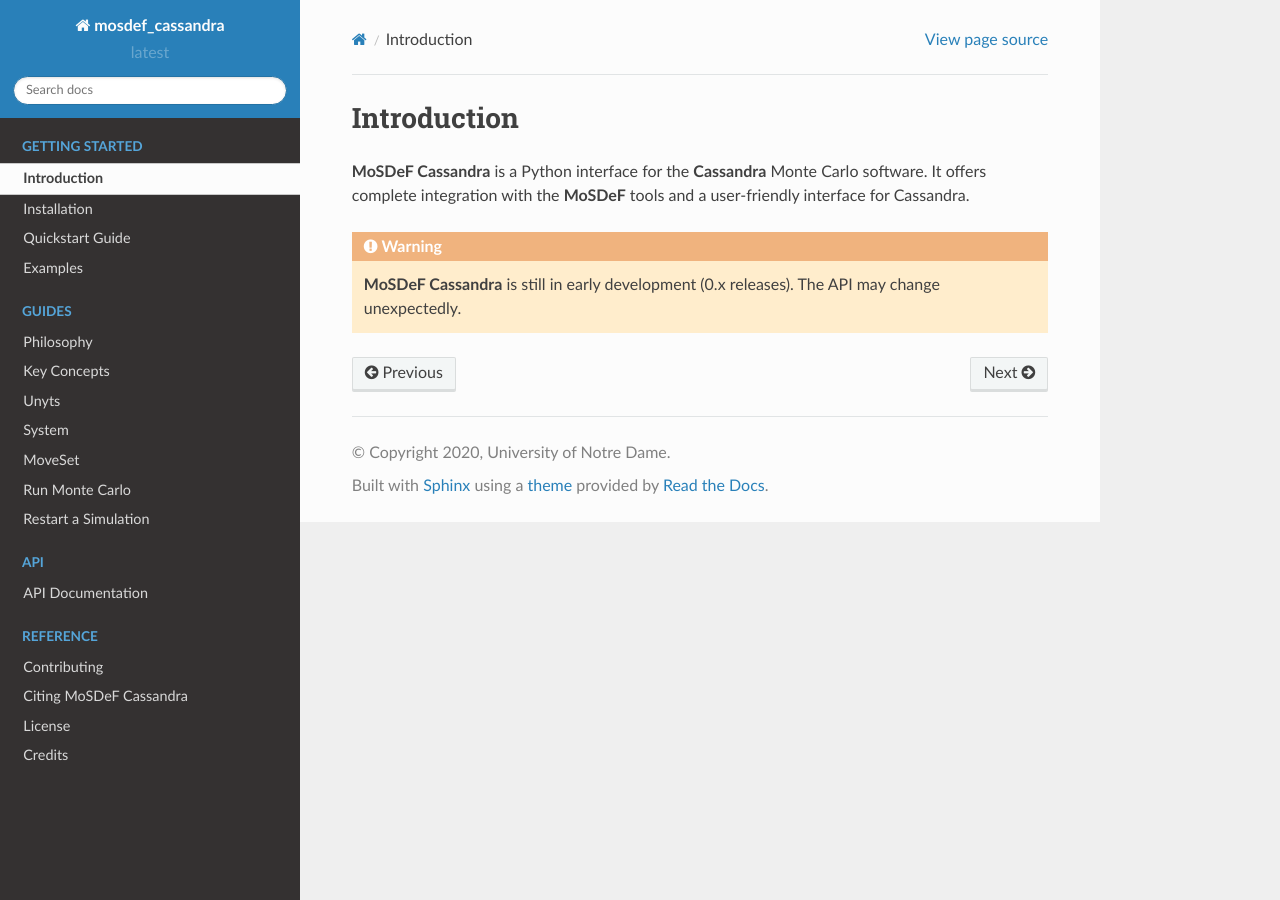
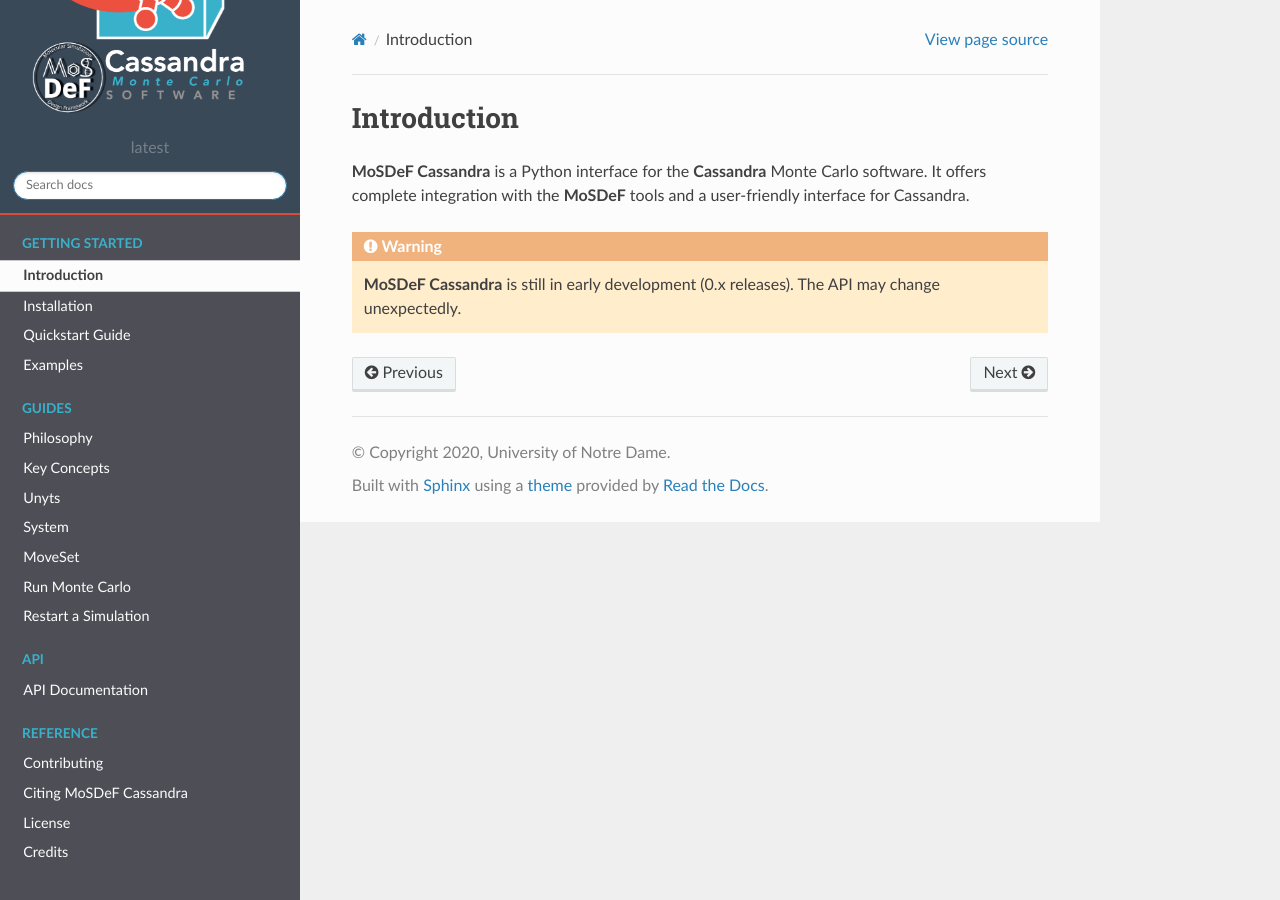
Before and after one commit to MaginnGroup/mosdef_cassandra, a Sphinx documentation site: the page built from docs/source/getting_started/intro.rst, in a window 1280 px wide. Built offline with Sphinx 7.4.7 and the Read the Docs theme 2.0.0, drawn with Linux system fonts in a browser that asks for light colours.

Commit message:
Add logo and customize colors

```diff
--- /dev/null
+++ b/docs/source/_static/css/mc-theme.css
@@ -0,0 +1,31 @@
+/* Sidebar header (and topbar for mobile) */
+.wy-side-nav-search, .wy-nav-top {
+  background: #3a4958;
+  border-bottom: 2px solid #da4b3b;
+}
+
+/* Sidebar navigation */
+.wy-nav-side {
+  background: #4e4e56;
+}
+
+/* Sidebar section headers */
+.wy-menu-vertical p.caption {
+  color: #38b1cb;
+}
+
+/* Sidebar button colors */
+.wy-menu-vertical a {
+  color: #fcfcfc;
+}
+
+.wy-menu-vertical a:hover {
+  /*background-color: #006ea0; */
+  background-color: #2f97ad;
+  color: #fcfcfc;
+}
+
+.wy-menu-vertical a:active {
+  background-color: #0081b3;
+  color: #fcfcfc;
+}
--- a/docs/source/conf.py
+++ b/docs/source/conf.py
@@ -81,6 +81,7 @@
 # a list of builtin themes.
 #
 html_theme = "sphinx_rtd_theme"
+html_logo = "resources/mosdef_cassandra_logo_gray.png"
 
 # Theme options are theme-specific and customize the look and feel of a theme
 # further.  For a list of options available for each theme, see the
@@ -92,3 +93,7 @@
 # relative to this directory. They are copied after the builtin static files,
 # so a file named "default.css" will overwrite the builtin "default.css".
 html_static_path = ["_static"]
+
+# These paths are either relative to the html_static_path
+# or fully qualifed paths (e.g., https://...)
+html_css_files = [ 'css/mc-theme.css' ]
```
Also changed, not shown: docs/source/resources/mosdef_cassandra_logo_gray.png (added).
